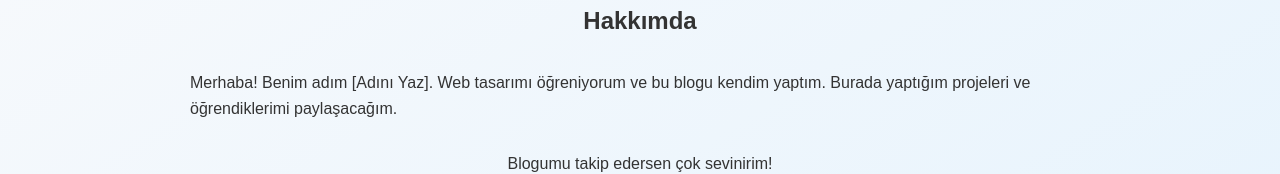
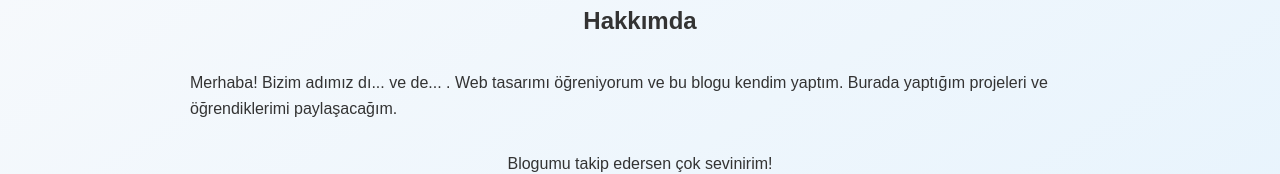
Before and after one commit to 00den4yiz/blog-sitem, a plain HTML site: page hakkimda.html in a window 1280 px wide. Shown: the part 218-392 px from the top of the page. Drawn offline with Linux system fonts and the light colour scheme.

Commit message:
Update hakkimda.html

```diff
--- a/hakkimda.html
+++ b/hakkimda.html
@@ -18,7 +18,7 @@
 
   <main>
     <h2>Hakkımda</h2>
-    <p>Merhaba! Benim adım [Adını Yaz]. Web tasarımı öğreniyorum ve bu blogu kendim yaptım. Burada yaptığım projeleri ve öğrendiklerimi paylaşacağım.</p>
+    <p>Merhaba! Bizim adımız dı... ve de... . Web tasarımı öğreniyorum ve bu blogu kendim yaptım. Burada yaptığım projeleri ve öğrendiklerimi paylaşacağım.</p>
     <p>Blogumu takip edersen çok sevinirim!</p>
   </main>
 
```
